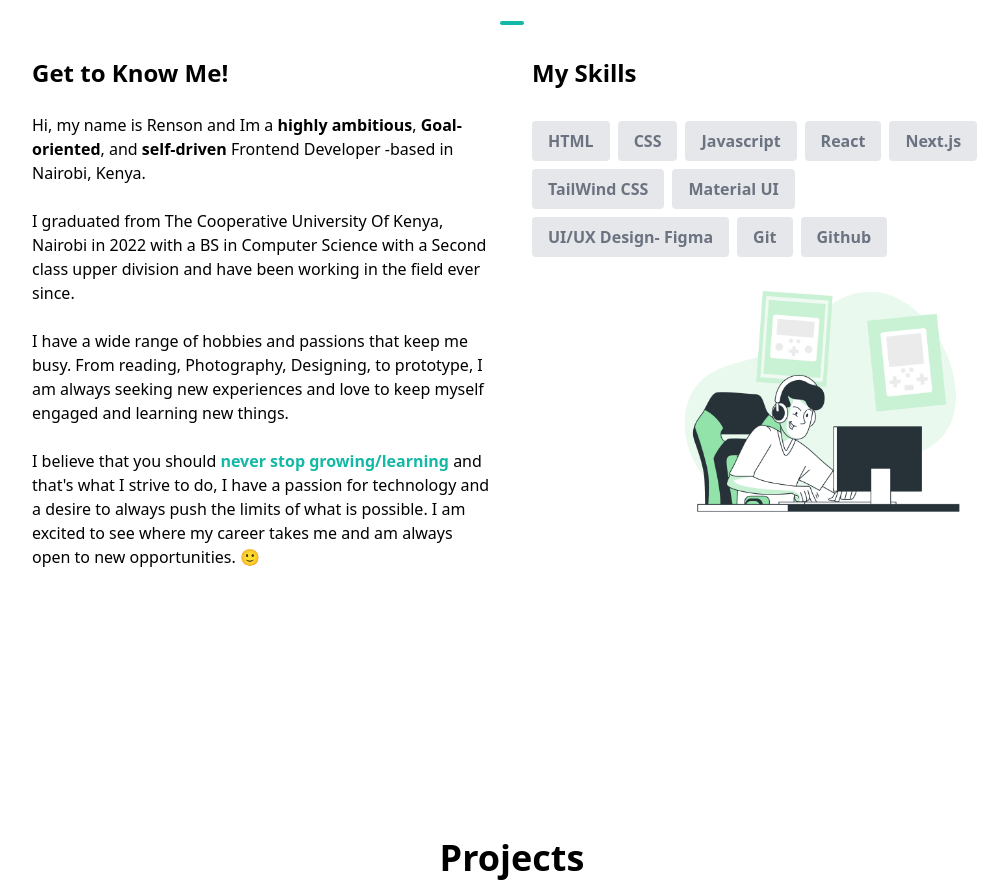
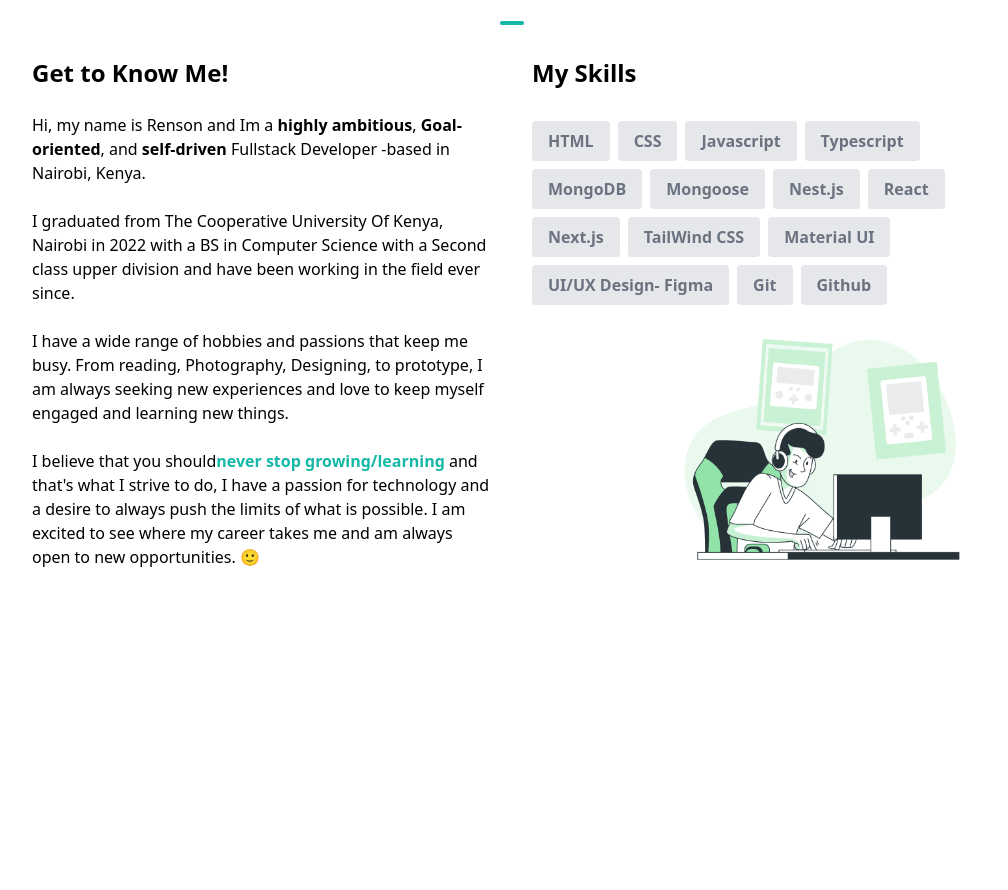
Before and after one commit to JsRennie/portfolio, a Next.js app: page / in a window 1280 px wide. Shown: the part 986-1876 px from the top of the page, without its empty margins (128-1136 px from the left). Built offline with nearby package versions, Linux system fonts and the light colour scheme.

Commit message:
updated about section

```diff
--- a/app/components/AboutSection.tsx
+++ b/app/components/AboutSection.tsx
@@ -5,6 +5,10 @@ const skills = [
   { skill: "HTML" },
   { skill: "CSS" },
   { skill: "Javascript" },
+  { skill: "Typescript" },
+  { skill: "MongoDB" },
+  { skill: "Mongoose" },
+  { skill: "Nest.js" },
   { skill: "React" },
   { skill: "Next.js" },
   { skill: "TailWind CSS" },
@@ -32,7 +36,7 @@ const AboutSection = () => {
               Hi, my name is Renson and Im a {""}
               <span className="font-bold">{"highly ambitious"}</span>,
               <span className="font-bold">{" Goal-oriented"}</span>, and
-              <span className="font-bold">{" self-driven "}</span>Frontend
+              <span className="font-bold">{" self-driven "}</span>Fullstack
               Developer -based in Nairobi, Kenya.
             </p>
             <br />
@@ -50,7 +54,7 @@ const AboutSection = () => {
             </p>
             <br />
             <p>
-              I believe that you should{" "}
+              I believe that you should
               <span className="font-bold text-teal-500">
                 never stop growing/learning
               </span>{" "}
```
